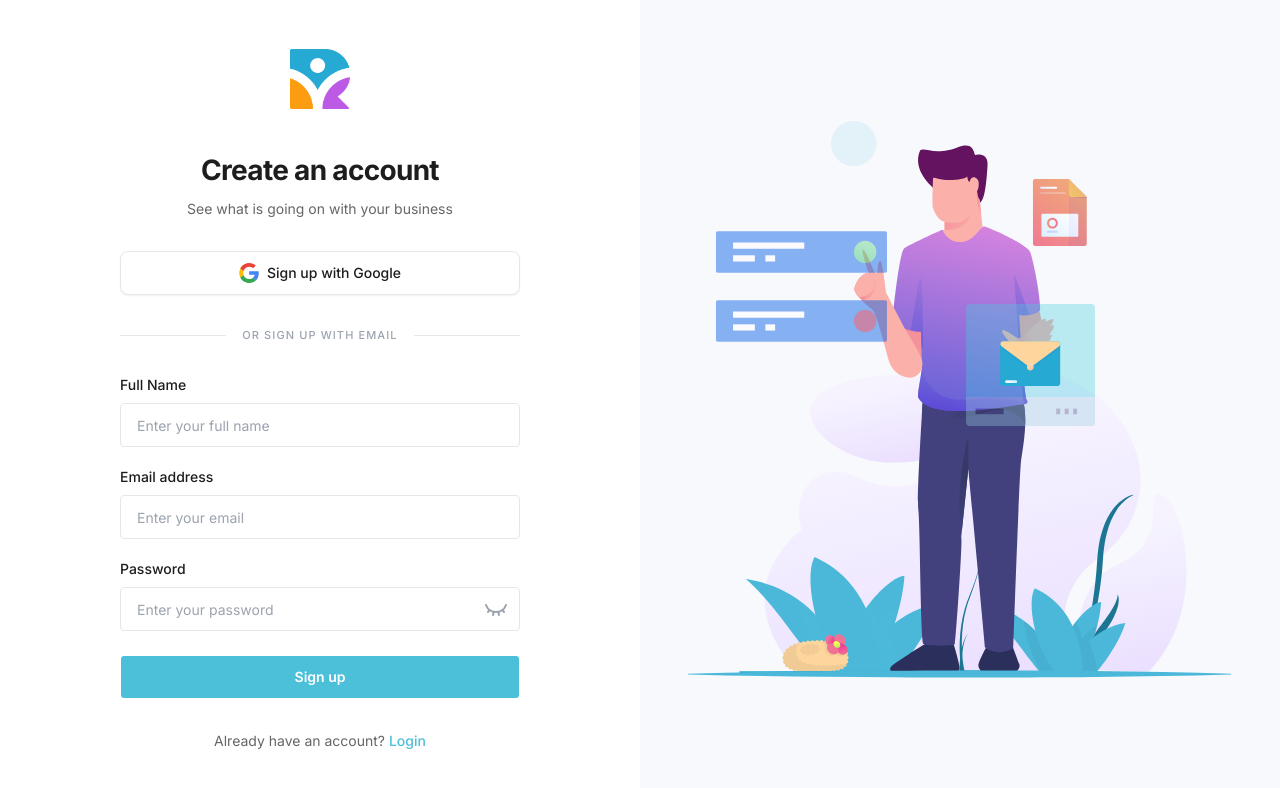
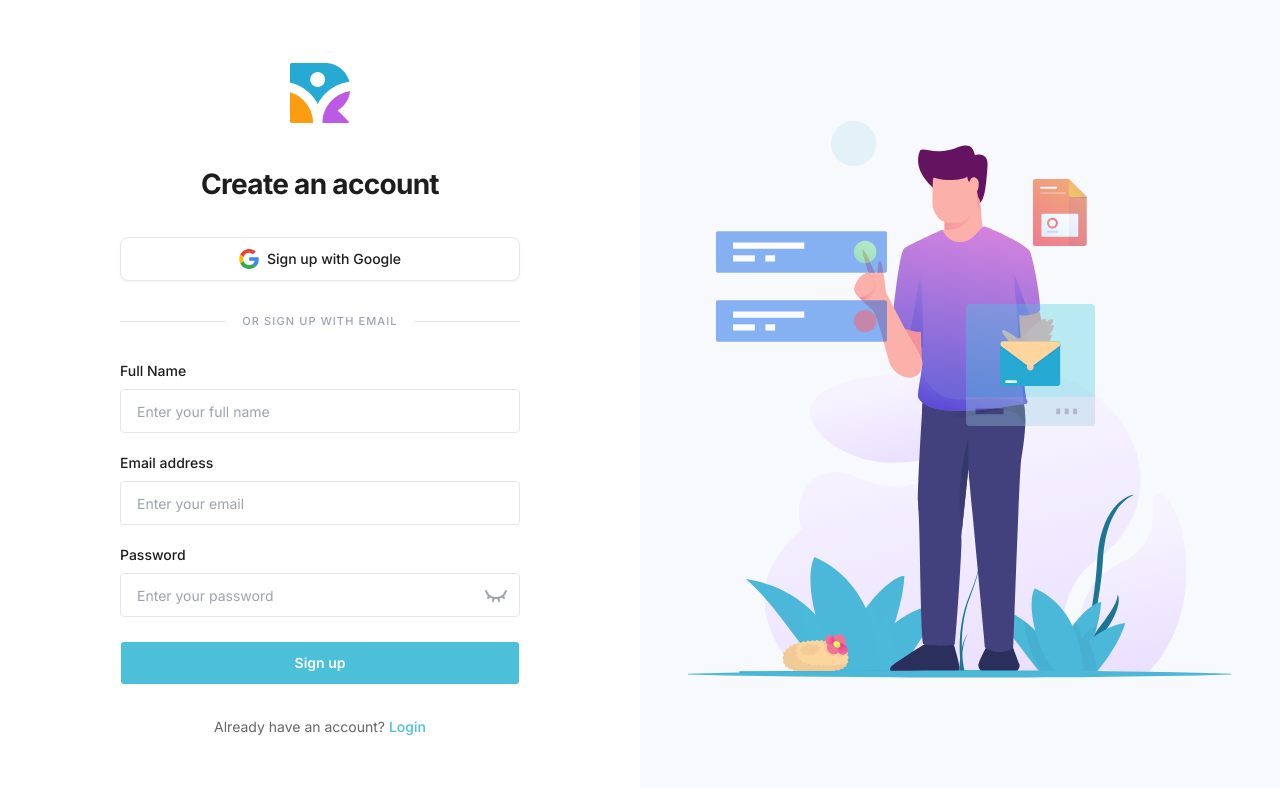
Before and after one commit to mahamudh472/the-remnant-foundation-frontend, a Next.js app: page /create-account in a window 1280 px wide. Shown: the top 788 px of the page. Built offline with nearby package versions, Linux system fonts and the light colour scheme.

Commit message:
fix: remove redundant business description from CreateAccountForm and LoginForm components

```diff
--- a/app/(auth)/create-account/create-account-form.tsx
+++ b/app/(auth)/create-account/create-account-form.tsx
@@ -58,9 +58,6 @@ export function CreateAccountForm() {
         <h1 className="text-[28px] font-bold tracking-tight text-[#1D1D1D]">
           Create an account
         </h1>
-        <p className="text-sm text-[#666666]">
-          See what is going on with your business
-        </p>
       </div>
 
       {/* Google Signup */}
--- a/app/(auth)/login/login-form.tsx
+++ b/app/(auth)/login/login-form.tsx
@@ -113,9 +113,6 @@ export function LoginForm() {
         <h1 className="text-[28px] font-bold tracking-tight text-[#1D1D1D]">
           Login to your Account
         </h1>
-        <p className="text-sm text-[#666666]">
-          See what is going on with your business
-        </p>
       </div>
 
       {/* Google Login */}
```
